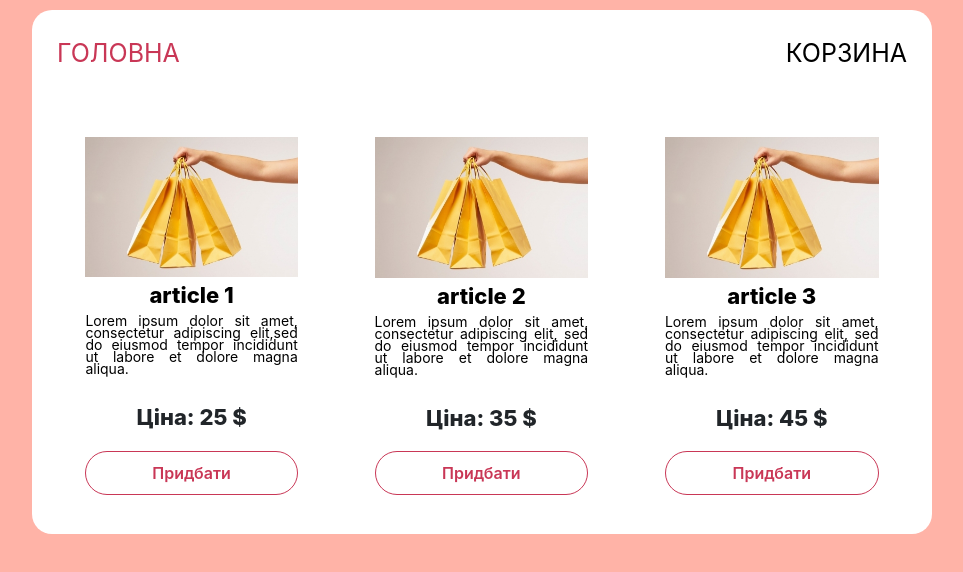
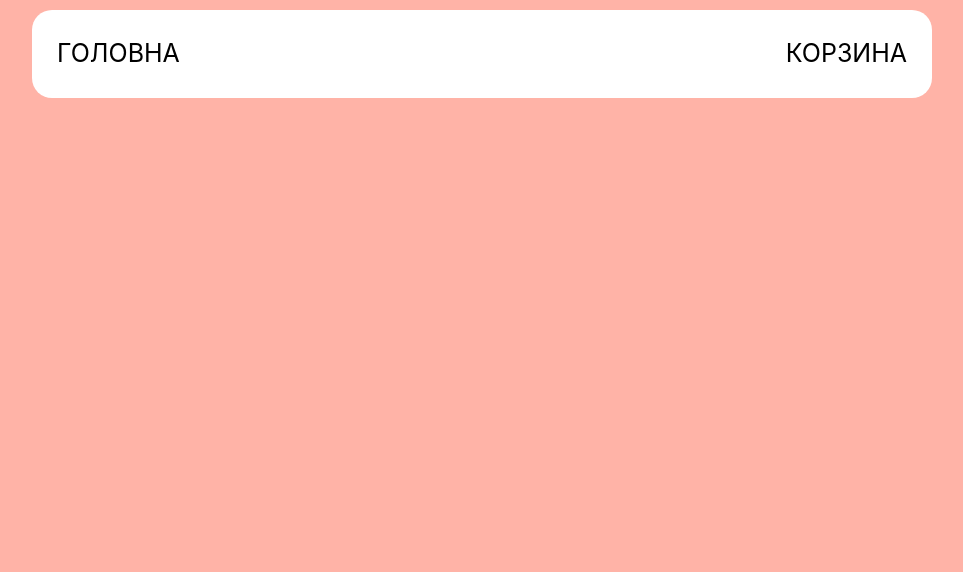
Before and after one commit to taras-kolomiiets/shop, a React (Create React App) app: page / in a window 1280 px wide. Shown: the top 572 px of the page, without its empty margins (158-1121 px from the left). Built offline with nearby package versions, Linux system fonts and the light colour scheme.

Commit message:
update routes

```diff
--- a/package.json
+++ b/package.json
@@ -2,7 +2,7 @@
   "name": "react-shop-cart",
   "version": "0.1.0",
   "private": true,
-  "homepage": "https://taras-kolomiiets.github.io/",
+  "homepage": "https://taras-kolomiiets.github.io/shop",
   "dependencies": {
     "@testing-library/jest-dom": "^5.14.1",
     "@testing-library/react": "^11.2.7",
--- a/src/components/App/App.jsx
+++ b/src/components/App/App.jsx
@@ -78,7 +78,7 @@ const App = () => {
     <main className="app">
       <Navigation />
       <Route
-        path="/"
+        path="/shop"
         exact
         render={() => (
           <ShopList
--- a/src/components/navigation/Navigation.jsx
+++ b/src/components/navigation/Navigation.jsx
@@ -5,7 +5,7 @@ const Navigation = () => {
   return (
     <ul className="navigation">
       <li className="navigation__item">
-        <NavLink to="/" exact>
+        <NavLink to="shop" exact>
           Головна
         </NavLink>
       </li>
```
